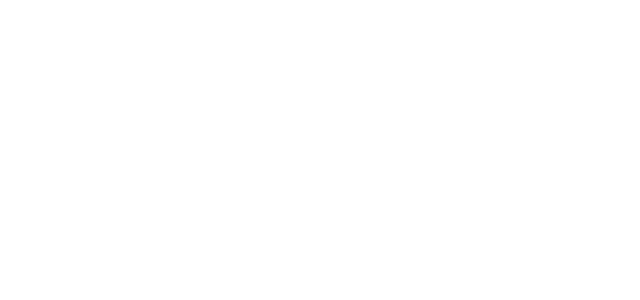
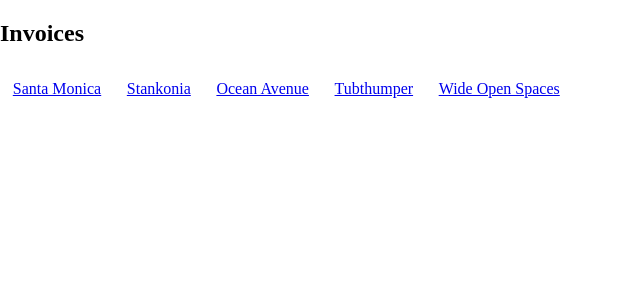
Before and after one commit to mmrosatab/Learn-More-About-React-Router-Dom-V6, a React (Create React App) app in the folder react-router-dom-v6/: page /invoices in a window 1280 px wide. Shown: the top 300 px of the page, without its empty margins (0-640 px from the left). Built offline with nearby package versions, Linux system fonts and the light colour scheme.

Commit message:
Feature: Init routes creation and add normalize.css

```diff
--- a/react-router-dom-v6/package.json
+++ b/react-router-dom-v6/package.json
@@ -6,8 +6,11 @@
     "@testing-library/jest-dom": "^5.14.1",
     "@testing-library/react": "^12.0.0",
     "@testing-library/user-event": "^13.2.1",
+    "history": "5",
+    "normalize.css": "^8.0.1",
     "react": "^17.0.2",
     "react-dom": "^17.0.2",
+    "react-router-dom": "6",
     "react-scripts": "5.0.0",
     "web-vitals": "^2.1.0"
   },
--- a/react-router-dom-v6/src/App.js
+++ b/react-router-dom-v6/src/App.js
@@ -1,9 +1,24 @@
 import React from "react";
+import { Link } from "react-router-dom";
+import "normalize.css";
+import "./globalStyle.css";
 
 function App() {
   return (
-    <div>
-      <header></header>
+    <div className="main-style">
+      <header>
+        <h1>React Router DOM V6</h1>
+        <nav className="navs-style">
+          <Link className="links-style" to="/invoices">
+            Invoices
+          </Link>
+
+          <Link className="links-style" to="/expenses">
+            Expenses
+          </Link>
+        </nav>
+      </header>
+      <main></main>
     </div>
   );
 }
--- /dev/null
+++ b/react-router-dom-v6/src/data.js
@@ -0,0 +1,36 @@
+let invoices = [
+  {
+    name: "Santa Monica",
+    number: 1995,
+    amount: "$10,800",
+    due: "12/05/1995",
+  },
+  {
+    name: "Stankonia",
+    number: 2000,
+    amount: "$8,000",
+    due: "10/31/2000",
+  },
+  {
+    name: "Ocean Avenue",
+    number: 2003,
+    amount: "$9,500",
+    due: "07/22/2003",
+  },
+  {
+    name: "Tubthumper",
+    number: 1997,
+    amount: "$14,000",
+    due: "09/01/1997",
+  },
+  {
+    name: "Wide Open Spaces",
+    number: 1998,
+    amount: "$4,600",
+    due: "01/27/2998",
+  },
+];
+
+export function getInvoices() {
+  return invoices;
+}
--- /dev/null
+++ b/react-router-dom-v6/src/globalStyle.css
@@ -0,0 +1,7 @@
+.navs-style {
+  display: flex;
+}
+
+.links-style {
+  padding: 1%;
+}
--- a/react-router-dom-v6/src/index.js
+++ b/react-router-dom-v6/src/index.js
@@ -1,10 +1,17 @@
 import React from "react";
 import ReactDOM from "react-dom";
+import { BrowserRouter, Routes, Route } from "react-router-dom";
 import App from "./App";
+import Expenses from "./routes/expenses";
+import Invoices from "./routes/invoices";
 
 ReactDOM.render(
-  <React.StrictMode>
-    <App />
-  </React.StrictMode>,
+  <BrowserRouter>
+    <Routes>
+      <Route path="/" element={<App />} />
+      <Route path="/expenses" element={<Expenses />} />
+      <Route path="/invoices" element={<Invoices />} />
+    </Routes>
+  </BrowserRouter>,
   document.getElementById("root")
 );
--- /dev/null
+++ b/react-router-dom-v6/src/routes/expenses.js
@@ -0,0 +1,7 @@
+export default function Expenses() {
+  return (
+    <main>
+      <h2>Expenses</h2>
+    </main>
+  );
+}
--- /dev/null
+++ b/react-router-dom-v6/src/routes/invoices.js
@@ -0,0 +1,26 @@
+import { Link } from "react-router-dom";
+import { getInvoices } from "../data";
+import "../globalStyle.css";
+
+export default function Invoices() {
+  let invoices = getInvoices();
+  return (
+    <>
+      <header>
+        <h2>Invoices</h2>
+        <nav className="navs-style">
+          {invoices.map((invoice) => (
+            <Link
+              className="links-style"
+              to={`/invoices/${invoice.number}`}
+              key={invoice.number}
+            >
+              {invoice.name}
+            </Link>
+          ))}
+        </nav>
+      </header>
+      <main></main>
+    </>
+  );
+}
```
Also changed, not shown: 1 other file (tests, documents, lock files or other folders).
